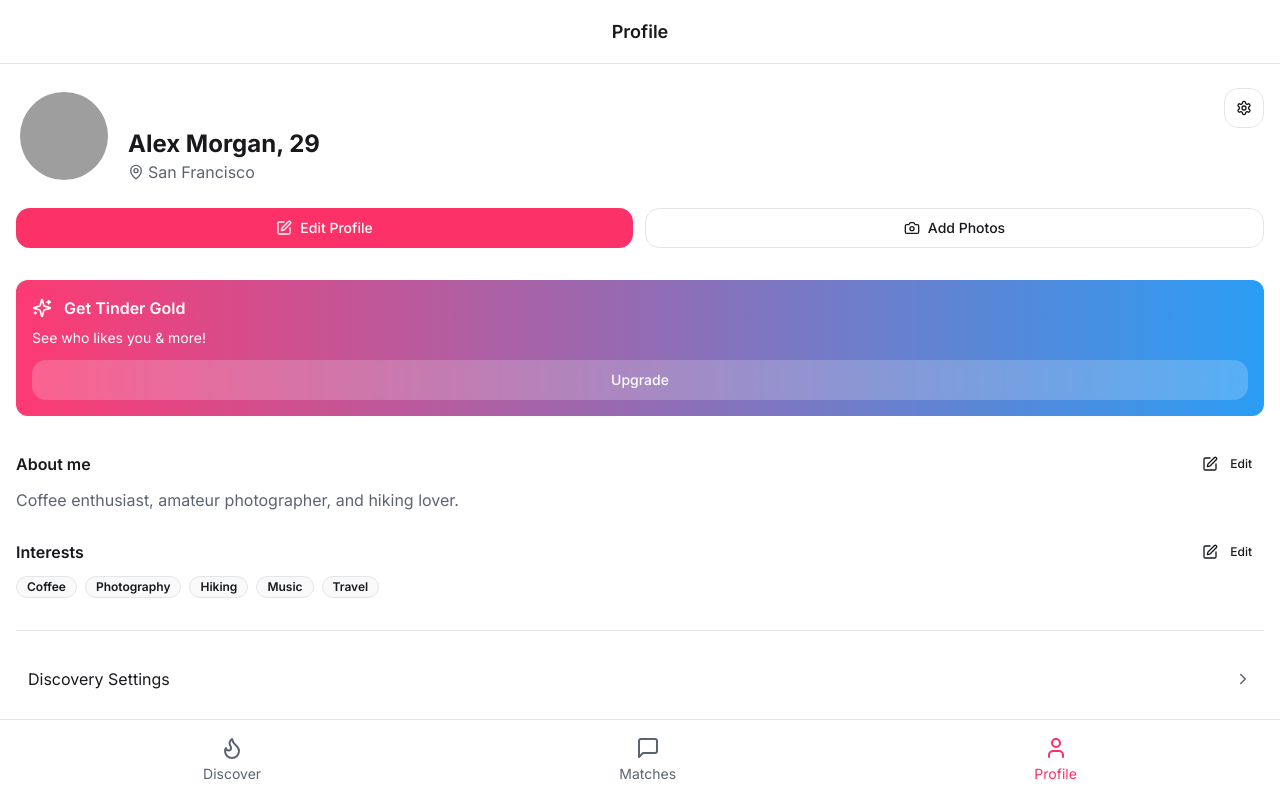
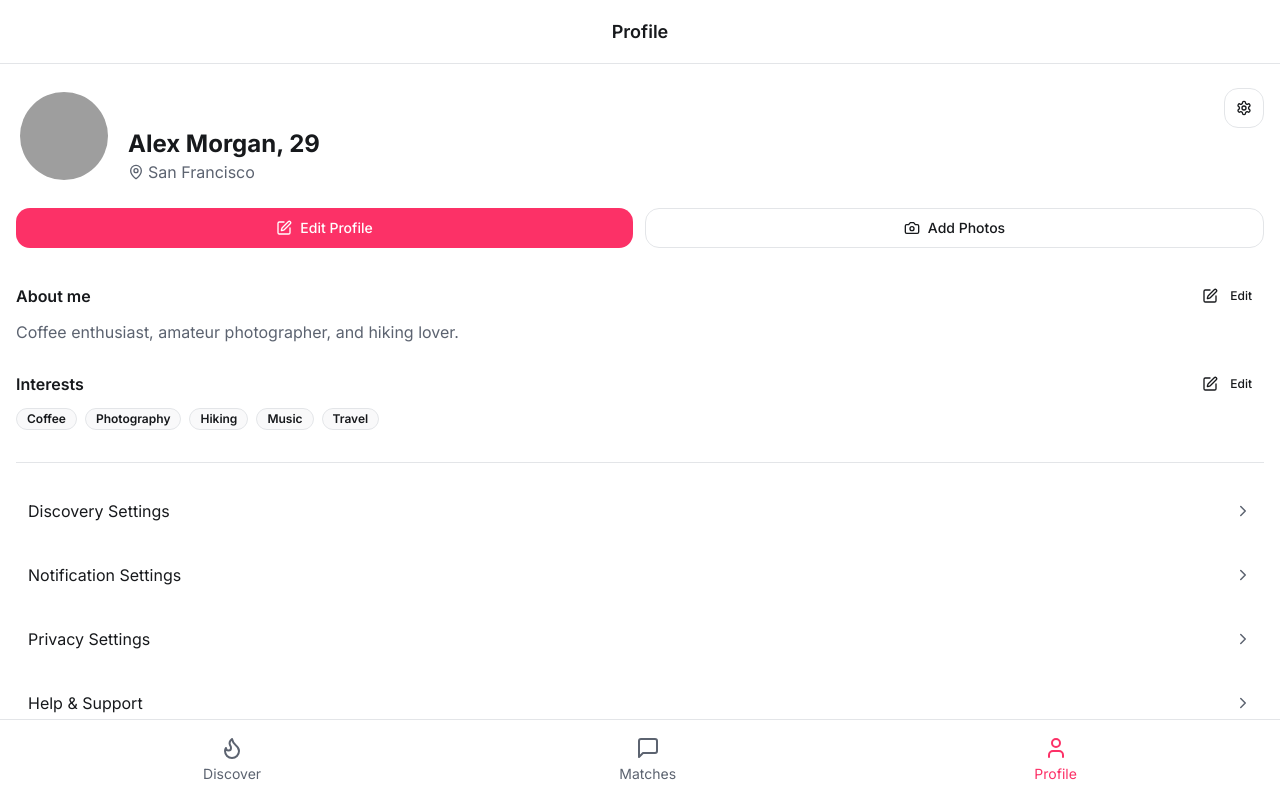
Before and after one commit to qbanchin/crush-canvas, a React (Vite) app: page /profile in a window 1280 px wide. Built offline with nearby package versions, Linux system fonts and the light colour scheme; grey boxes are pictures that could not be loaded.

Commit message:
Remove Tinder Gold upgrade
Remove the Tinder Gold upgrade banner from the profile page.

```diff
--- a/src/pages/ProfilePage.tsx
+++ b/src/pages/ProfilePage.tsx
@@ -1,11 +1,10 @@
-
 import React, { useState, useRef } from 'react';
 import HeaderBar from '@/components/HeaderBar';
 import NavBar from '@/components/NavBar';
 import { ScrollArea } from '@/components/ui/scroll-area';
 import { Button } from '@/components/ui/button';
 import { Badge } from '@/components/ui/badge';
-import { Sparkles, Settings, Camera, Edit, MapPin, ChevronRight, Check, X, Upload, Trash2 } from 'lucide-react';
+import { Settings, Camera, Edit, MapPin, ChevronRight, Check, X, Upload, Trash2 } from 'lucide-react';
 import { Separator } from '@/components/ui/separator';
 import { Textarea } from "@/components/ui/textarea";
 import { Input } from "@/components/ui/input";
@@ -361,18 +360,6 @@ const ProfilePage = () => {
               </Dialog>
             </div>
 
-            {/* Upgrade banner */}
-            <div className="mb-8 p-4 rounded-xl bg-gradient-to-r from-tinder-red to-tinder-blue text-white">
-              <div className="flex items-center gap-3 mb-2">
-                <Sparkles className="h-5 w-5" />
-                <h3 className="font-semibold">Get Tinder Gold</h3>
-              </div>
-              <p className="text-sm mb-3">See who likes you & more!</p>
-              <Button variant="secondary" className="w-full bg-white/20 hover:bg-white/30 backdrop-blur-sm">
-                Upgrade
-              </Button>
-            </div>
-
             {/* Bio section */}
             <div className="mb-6">
               <div className="flex justify-between items-center mb-2">
```
